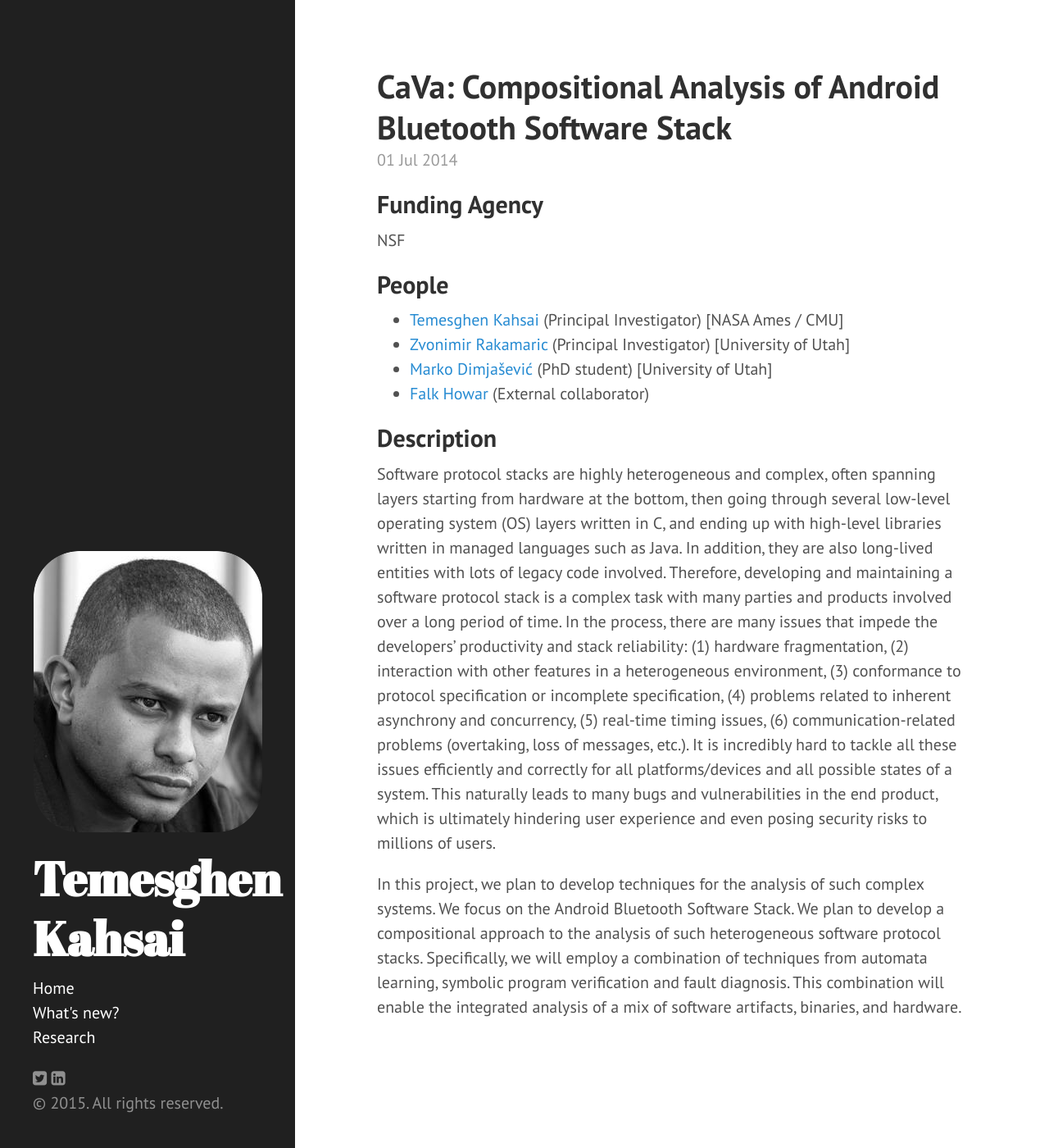
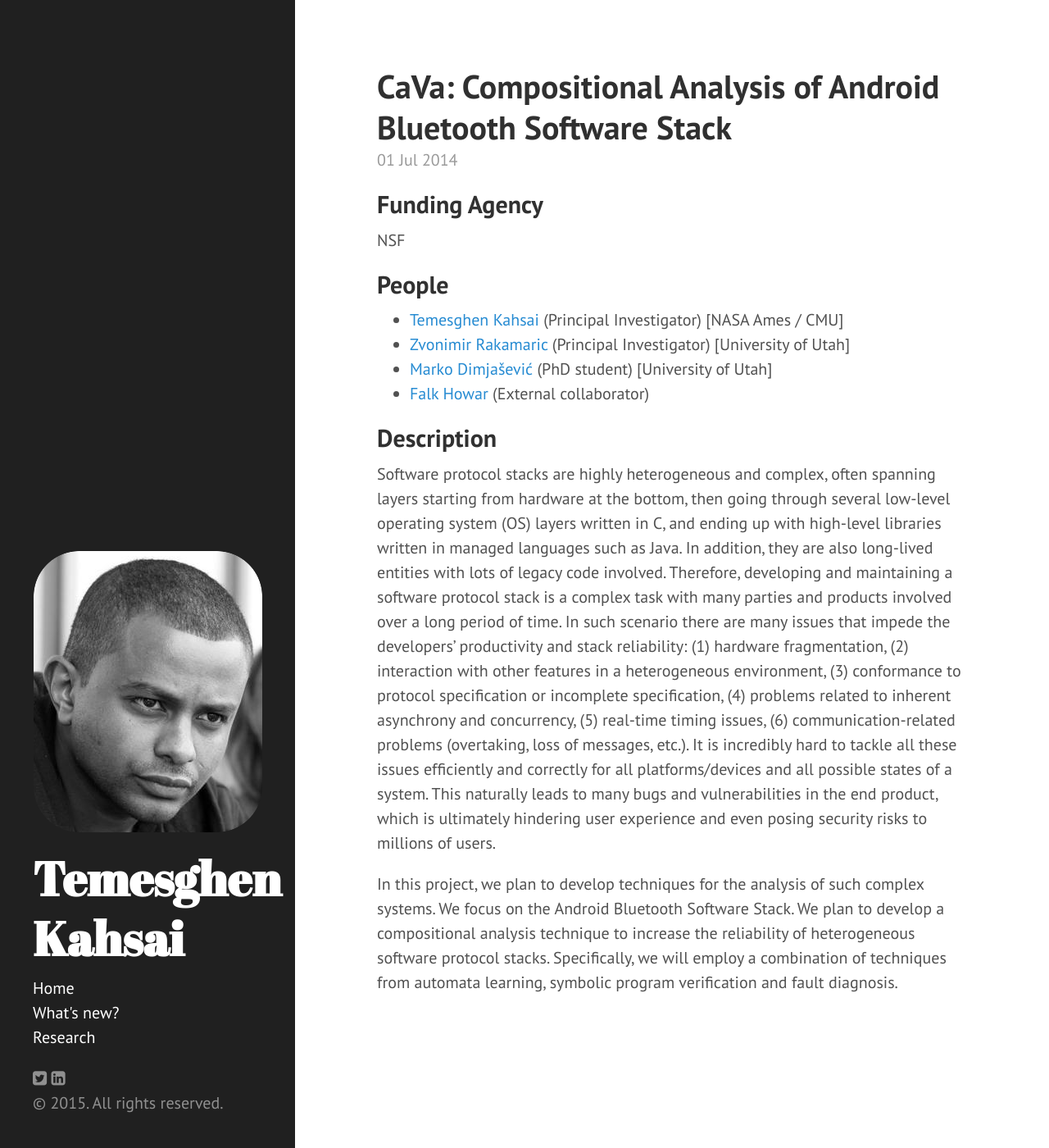
Before and after one commit to lememta/lememta.github.io, a Jekyll site: the page built from _posts/2014-07-01-CaVa-:-Compositional-Analysis-of-Android-Bluetooth-Stack.markdown, in a window 1280 px wide and 1400 px high. Shown: the whole window at 82% size. Built offline with Jekyll 4.4.1, drawn with Linux system fonts in a browser that asks for light colours; nearby versions of some CDN libraries.

Commit message:
more stuff

```diff
--- a/_posts/2014-07-01-CaVa-:-Compositional-Analysis-of-Android-Bluetooth-Stack.markdown
+++ b/_posts/2014-07-01-CaVa-:-Compositional-Analysis-of-Android-Bluetooth-Stack.markdown
@@ -13,18 +13,13 @@ NSF
 * [Falk Howar][falk] (External collaborator)
 
 ## Description ##
-Software protocol stacks are highly heterogeneous and complex, often spanning layers starting from hardware at the bottom, then going through several low-level operating system (OS) layers written in C, and ending up with high-level libraries written in managed languages such as Java. In addition, they are also long-lived entities with lots of legacy code involved. Therefore, developing and maintaining a software protocol stack is a complex task with many parties and products involved over a long period of time. In the process, there are many issues that impede the developers’ productivity and stack reliability: (1) hardware fragmentation, (2) interaction with other features in a heterogeneous environment, (3) conformance to protocol specification or incomplete specification, (4) problems related to inherent asynchrony and concurrency, (5) real-time timing issues, (6) communication-related problems (overtaking, loss of messages, etc.). It is incredibly hard to tackle all these issues efficiently and correctly for all platforms/devices and all possible states of a system. This naturally leads to many bugs and vulnerabilities in the end product, which is ultimately hindering user experience and even posing security risks to millions of users.
+Software protocol stacks are highly heterogeneous and complex, often spanning layers starting from hardware at the bottom, then going through several low-level operating system (OS) layers written in C, and ending up with high-level libraries written in managed languages such as Java. In addition, they are also long-lived entities with lots of legacy code involved. Therefore, developing and maintaining a software protocol stack is a complex task with many parties and products involved over a long period of time. In such scenario there are many issues that impede the developers’ productivity and stack reliability: (1) hardware fragmentation, (2) interaction with other features in a heterogeneous environment, (3) conformance to protocol specification or incomplete specification, (4) problems related to inherent asynchrony and concurrency, (5) real-time timing issues, (6) communication-related problems (overtaking, loss of messages, etc.). It is incredibly hard to tackle all these issues efficiently and correctly for all platforms/devices and all possible states of a system. This naturally leads to many bugs and vulnerabilities in the end product, which is ultimately hindering user experience and even posing security risks to millions of users.
 
 In this project, we plan to develop techniques for the analysis of
 such complex systems. We focus on the Android Bluetooth Software
-Stack. We plan to develop a compositional approach to the analysis of
-such heterogeneous software protocol stacks. Specifically, we will
+Stack. We plan to develop a compositional analysis technique to increase the reliability of heterogeneous software protocol stacks. Specifically, we will
 employ a combination of techniques from automata learning, symbolic
-program verification and fault diagnosis. This combination will enable
-the integrated analysis of a mix of software artifacts, binaries, and
-hardware.
-
-
+program verification and fault diagnosis.
 
 [z]: http://www.zvonimir.info/
 [falk]: http://www.falkhowar.de/
```
